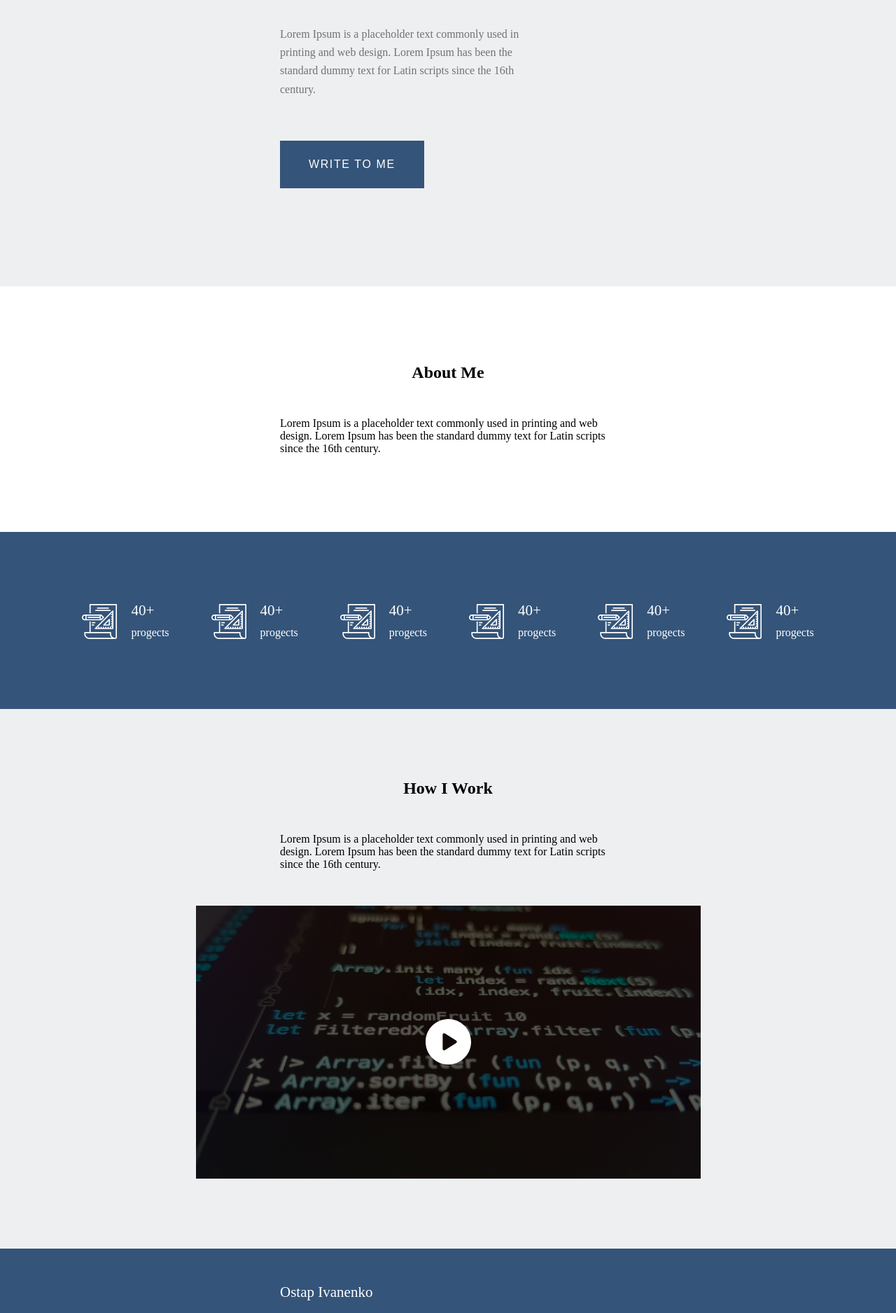
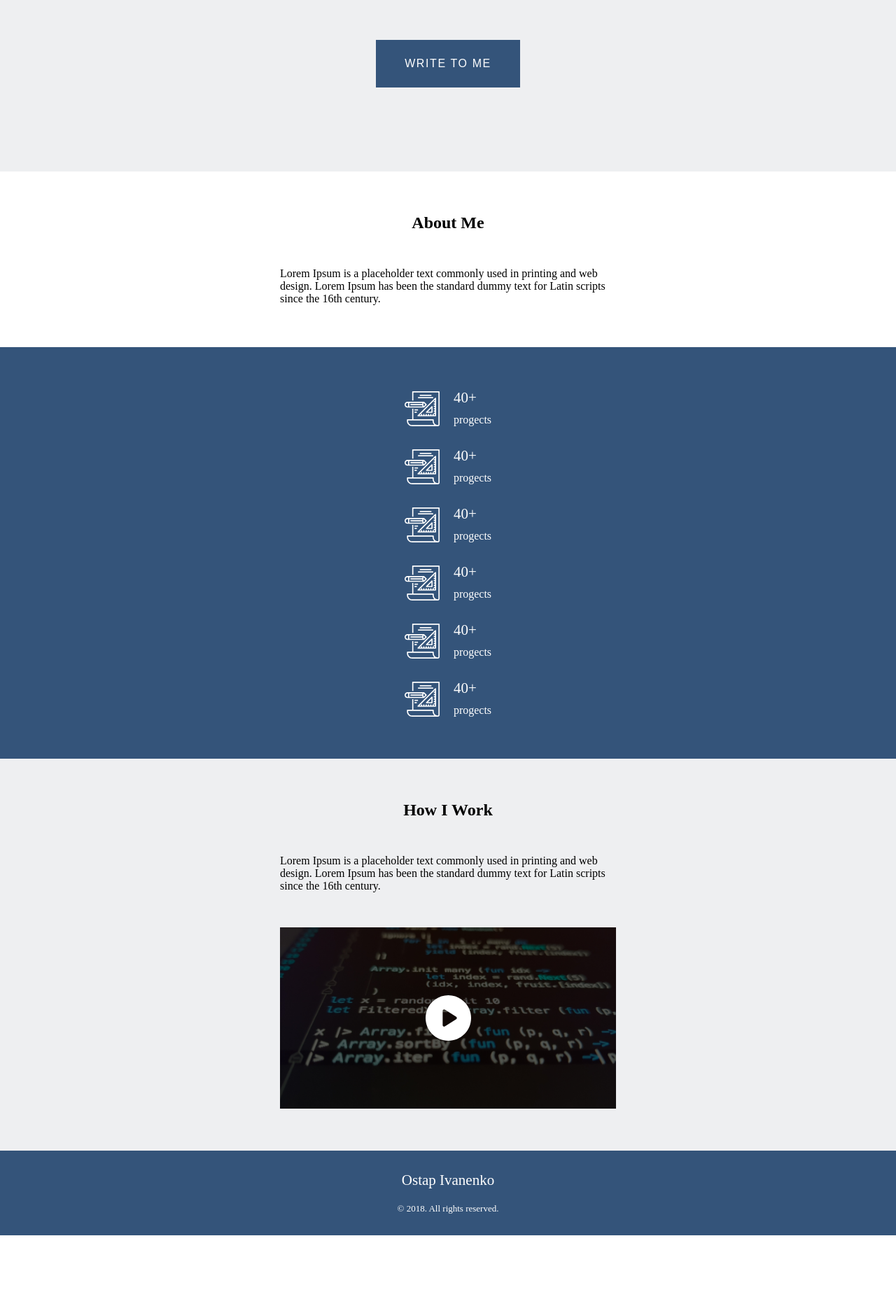
Before and after one commit to lvoskolovich19/home_work_6.1, a plain HTML site: page index.html in a window 1280 px wide. Shown: the part 337-2213 px from the top of the page at 70% size. After the commit the page ends 2102 px from the top, so only its background shows below. Drawn offline with Linux system fonts and the light colour scheme.

Commit message:
fix of changes

```diff
--- a/style.css
+++ b/style.css
@@ -191,3 +191,70 @@
   font-size: 13px;
   font-weight: 400;
 }
+
+
+@media screen and (max-width: 1200px) {
+  .container {
+    padding: 0 40px;
+  }
+}
+
+@media screen and (max-width: 768px) {
+  .menu {
+    flex-direction: column;
+    gap: 15px;
+    padding: 20px 0;
+  }
+}
+
+.main {
+  margin: 60px 0 40px;
+  align-items: center;
+  text-align: center;
+}
+
+.main__text {
+  width: 100%;
+}
+
+.main__heading {
+  font-size: 32px;
+}
+
+.section2 {
+  padding-top: 60px;
+  padding-bottom: 60px;
+}
+
+.section2__text {
+  width: 100%;
+}
+
+.section3 {
+  padding-top: 60px;
+  padding-bottom: 60px;
+}
+
+.list {
+  flex-direction: column;
+  gap: 30px 40px;
+}
+
+.section4 {
+  padding-top: 60px;
+  padding-bottom: 60px;
+}
+
+.section4__video {
+  width: 100%;
+  max-width: 721px;
+  height: auto;
+  aspect-ratio: 721 / 390;
+}
+
+.section5 {
+  align-items: center;
+  text-align: center;
+  padding-top: 30px;
+  padding-bottom: 30px;
+}
```
